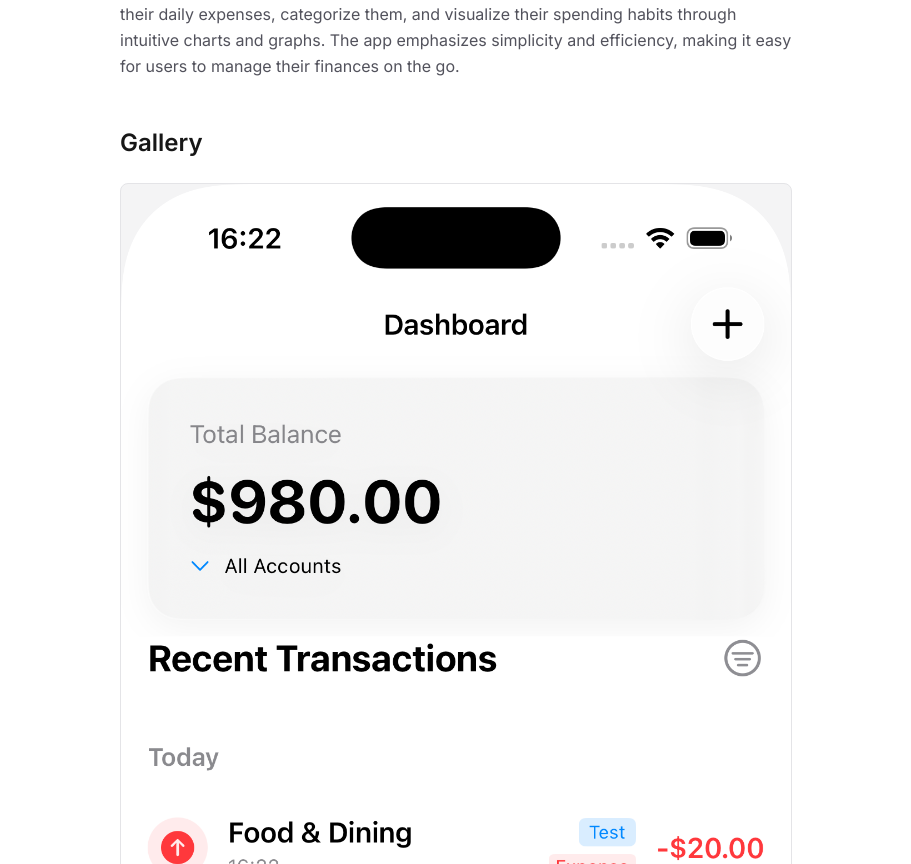
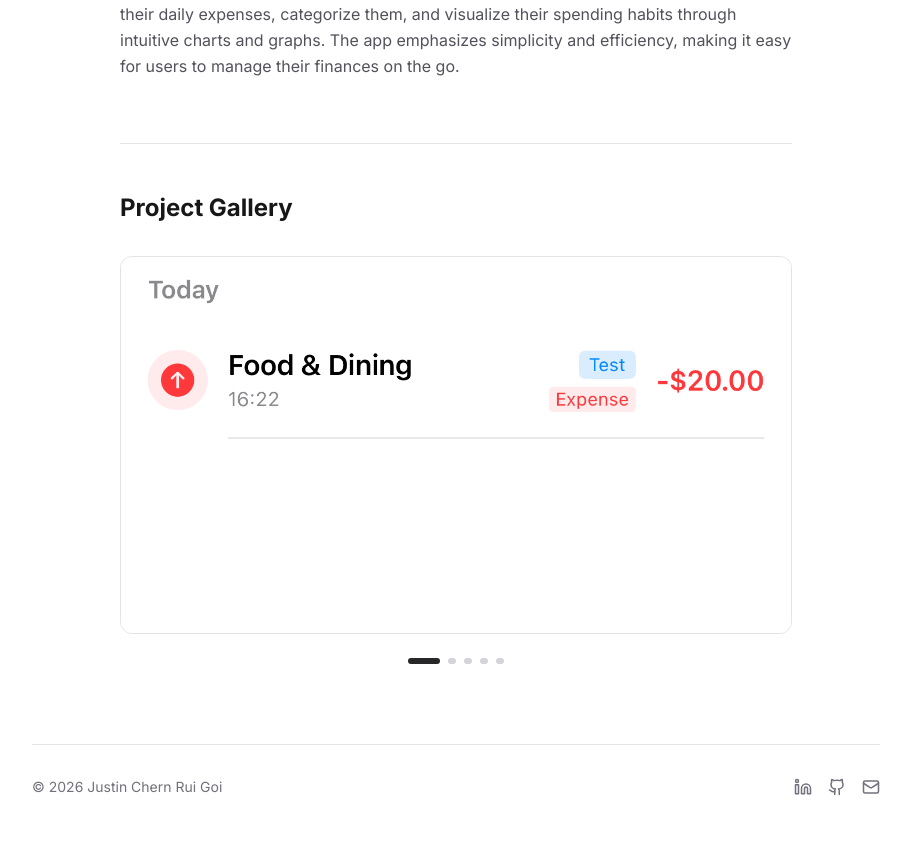
Before and after one commit to jgoi0512/jgoi, a Next.js app: page /projects/centi in a window 1280 px wide. Shown: the part 409-1273 px from the top of the page, without its empty margins (184-1095 px from the left). After the commit the page ends 1238 px from the top, so only its background shows below. Built offline with nearby package versions, Linux system fonts and the light colour scheme.

Commit message:
changed project photos to be a carousel

```diff
--- /dev/null
+++ b/app/components/ProjectGallery.tsx
@@ -0,0 +1,183 @@
+"use client";
+
+import { useState, useEffect } from "react";
+import Image from "next/image";
+import { motion, AnimatePresence } from "framer-motion";
+import { ChevronLeft, ChevronRight, X, ZoomIn } from "lucide-react";
+import clsx from "clsx";
+
+interface ProjectGalleryProps {
+  images: string[];
+  title: string;
+}
+
+export function ProjectGallery({ images, title }: ProjectGalleryProps) {
+  const [index, setIndex] = useState(0);
+  const [isLightboxOpen, setIsLightboxOpen] = useState(false);
+
+  // Handle keyboard navigation
+  useEffect(() => {
+    const handleKeyDown = (e: KeyboardEvent) => {
+      if (e.key === "ArrowLeft") prevImage();
+      if (e.key === "ArrowRight") nextImage();
+      if (e.key === "Escape") setIsLightboxOpen(false);
+    };
+    window.addEventListener("keydown", handleKeyDown);
+    return () => window.removeEventListener("keydown", handleKeyDown);
+  }, [index, isLightboxOpen]); // eslint-disable-line react-hooks/exhaustive-deps
+
+  const nextImage = () => {
+    setIndex((prev) => (prev + 1) % images.length);
+  };
+
+  const prevImage = () => {
+    setIndex((prev) => (prev - 1 + images.length) % images.length);
+  };
+
+  return (
+    <div className="mt-16 border-t border-zinc-200 dark:border-zinc-800 pt-12">
+      <h3 className="text-2xl font-bold mb-8">Project Gallery</h3>
+
+      <div className="relative group select-none">
+        {/* Main Carousel View */}
+        <div
+          className="relative aspect-video w-full max-w-4xl mx-auto overflow-hidden rounded-xl border border-zinc-200 dark:border-zinc-800 bg-zinc-100 dark:bg-zinc-900 cursor-zoom-in"
+          onClick={() => setIsLightboxOpen(true)}
+        >
+          <AnimatePresence mode="wait">
+            <motion.div
+              key={index}
+              initial={{ opacity: 0 }}
+              animate={{ opacity: 1 }}
+              exit={{ opacity: 0 }}
+              transition={{ duration: 0.3 }}
+              className="relative w-full h-full"
+            >
+              <Image
+                src={images[index]}
+                alt={`${title} image ${index + 1}`}
+                fill
+                className="object-cover"
+                sizes="(max-width: 768px) 100vw, 800px"
+                priority
+              />
+            </motion.div>
+          </AnimatePresence>
+
+          {/* Hover Overlay */}
+          <div className="absolute inset-0 flex items-center justify-center opacity-0 group-hover:opacity-100 transition duration-300 bg-black/10 dark:bg-white/5">
+             <span className="bg-black/60 text-white px-4 py-2 rounded-full text-sm font-medium backdrop-blur-md flex items-center gap-2 shadow-lg">
+               <ZoomIn size={16} /> Expand
+             </span>
+          </div>
+        </div>
+
+        {/* Carousel Navigation Arrows */}
+        {images.length > 1 && (
+          <>
+            <button
+              onClick={(e) => { e.stopPropagation(); prevImage(); }}
+              className="absolute left-4 top-1/2 -translate-y-1/2 bg-white/90 dark:bg-zinc-800/90 text-zinc-900 dark:text-zinc-100 p-3 rounded-full opacity-0 group-hover:opacity-100 transition-all hover:scale-110 shadow-lg border border-zinc-200 dark:border-zinc-700"
+              aria-label="Previous image"
+            >
+              <ChevronLeft size={20} />
+            </button>
+            <button
+              onClick={(e) => { e.stopPropagation(); nextImage(); }}
+              className="absolute right-4 top-1/2 -translate-y-1/2 bg-white/90 dark:bg-zinc-800/90 text-zinc-900 dark:text-zinc-100 p-3 rounded-full opacity-0 group-hover:opacity-100 transition-all hover:scale-110 shadow-lg border border-zinc-200 dark:border-zinc-700"
+              aria-label="Next image"
+            >
+              <ChevronRight size={20} />
+            </button>
+          </>
+        )}
+
+        {/* Indicators */}
+        {images.length > 1 && (
+          <div className="flex justify-center gap-2 mt-6">
+            {images.map((_, i) => (
+              <button
+                key={i}
+                onClick={() => setIndex(i)}
+                className={clsx(
+                  "h-1.5 rounded-full transition-all duration-300",
+                  i === index
+                    ? "bg-zinc-800 dark:bg-zinc-200 w-8"
+                    : "bg-zinc-300 dark:bg-zinc-700 w-2 hover:bg-zinc-400 dark:hover:bg-zinc-600"
+                )}
+                aria-label={`Go to image ${i + 1}`}
+              />
+            ))}
+          </div>
+        )}
+      </div>
+
+      {/* Lightbox Modal */}
+      <AnimatePresence>
+        {isLightboxOpen && (
+          <motion.div
+            initial={{ opacity: 0 }}
+            animate={{ opacity: 1 }}
+            exit={{ opacity: 0 }}
+            className="fixed inset-0 z-[100] flex items-center justify-center bg-black/95 backdrop-blur-sm"
+            onClick={() => setIsLightboxOpen(false)}
+          >
+            {/* Close Button */}
+            <button
+              className="absolute top-6 right-6 text-white/70 hover:text-white transition p-2 z-[110]"
+              onClick={() => setIsLightboxOpen(false)}
+            >
+              <X size={32} />
+            </button>
+
+            {/* Image Container */}
+            <div
+              className="relative w-full h-full p-4 md:p-12 flex items-center justify-center"
+              onClick={(e) => e.stopPropagation()}
+            >
+              <motion.div
+                initial={{ scale: 0.95, opacity: 0 }}
+                animate={{ scale: 1, opacity: 1 }}
+                exit={{ scale: 0.95, opacity: 0 }}
+                transition={{ type: "spring", stiffness: 300, damping: 30 }}
+                className="relative w-full h-full max-w-7xl max-h-[85vh]"
+              >
+                <Image
+                  src={images[index]}
+                  alt={`${title} full size ${index + 1}`}
+                  fill
+                  className="object-contain"
+                  sizes="100vw"
+                  quality={95}
+                />
+              </motion.div>
+
+              {/* Lightbox Navigation */}
+               {images.length > 1 && (
+                <>
+                  <button
+                    onClick={(e) => { e.stopPropagation(); prevImage(); }}
+                    className="absolute left-4 md:left-8 top-1/2 -translate-y-1/2 text-white/50 hover:text-white p-2 transition hover:bg-white/10 rounded-full"
+                  >
+                    <ChevronLeft size={48} />
+                  </button>
+                  <button
+                    onClick={(e) => { e.stopPropagation(); nextImage(); }}
+                    className="absolute right-4 md:right-8 top-1/2 -translate-y-1/2 text-white/50 hover:text-white p-2 transition hover:bg-white/10 rounded-full"
+                  >
+                    <ChevronRight size={48} />
+                  </button>
+                </>
+              )}
+            </div>
+
+            {/* Caption/Counter */}
+            <div className="absolute bottom-6 left-0 right-0 text-center text-white/50 text-sm font-mono">
+                {index + 1} / {images.length}
+            </div>
+          </motion.div>
+        )}
+      </AnimatePresence>
+    </div>
+  );
+}
--- a/app/lib/data.ts
+++ b/app/lib/data.ts
@@ -1,6 +1,6 @@
 export const SITE_CONFIG = {
   name: "Justin Chern Rui Goi",
-  jobTitle: "Full-Stack Developer",
+  jobTitle: "Aspiring iOS Developer & IT Support Specialist",
   description: "Building digital experiences with a focus on motion and minimalism.",
   email: "dev@jgoi.net",
   socials: {
--- a/app/projects/[slug]/page.tsx
+++ b/app/projects/[slug]/page.tsx
@@ -1,8 +1,8 @@
 import { PROJECTS } from "@/app/lib/data";
 import { notFound } from "next/navigation";
 import Link from "next/link";
-import Image from "next/image";
 import { ArrowLeft, ExternalLink } from "lucide-react";
+import { ProjectGallery } from "@/app/components/ProjectGallery";
 
 // Required for Static Export to work correctly on Cloudflare
 export async function generateStaticParams() {
@@ -51,26 +51,7 @@ export default async function ProjectLayout({ params }: { params: Promise<{ slug
       </div>
 
       {project.images && project.images.length > 0 && (
-        <div className="mt-12">
-          <h3 className="text-2xl font-semibold mb-6">Gallery</h3>
-          <div className="grid gap-6">
-            {project.images.map((image, index) => (
-              <div
-                key={index}
-                className="relative overflow-hidden rounded-lg border border-zinc-200 dark:border-zinc-800 bg-zinc-100 dark:bg-zinc-900"
-              >
-                <Image
-                  src={image}
-                  alt={`${project.title} screenshot ${index + 1}`}
-                  width={0}
-                  height={0}
-                  sizes="100vw"
-                  className="w-full h-auto"
-                />
-              </div>
-            ))}
-          </div>
-        </div>
+        <ProjectGallery images={project.images} title={project.title} />
       )}
     </article>
   );
--- a/app/template.tsx
+++ /dev/null
@@ -1,16 +0,0 @@
-"use client";
-
-import { motion } from "framer-motion";
-
-export default function Template({ children }: { children: React.ReactNode }) {
-  return (
-    <motion.div
-      initial={{ opacity: 0, y: 10 }}
-      animate={{ opacity: 1, y: 0 }}
-      transition={{ duration: 0.4, ease: "easeOut" }}
-      className="flex-grow flex flex-col"
-    >
-      {children}
-    </motion.div>
-  );
-}
```
